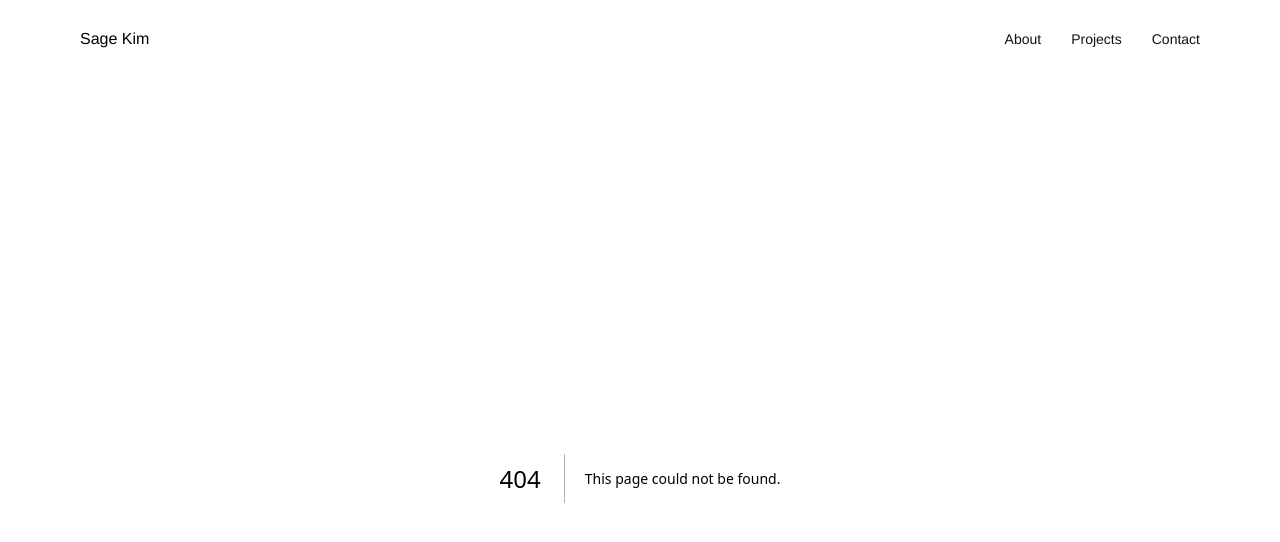
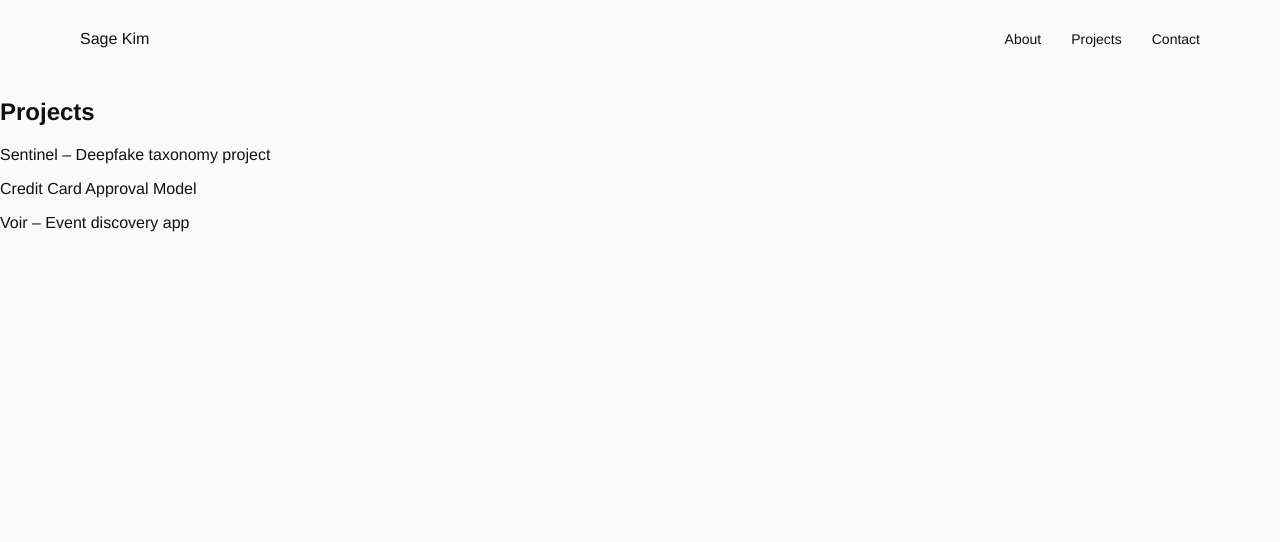
Before and after one commit to sageskim/sage-portfolio, a Next.js app: page /projects in a window 1280 px wide. Before the commit this address had no page. Shown: the top 542 px of the page. Built offline with nearby package versions, Linux system fonts and the light colour scheme.

Commit message:
Add Projects component with project listings

```diff
--- /dev/null
+++ b/app/projects/page.tsx
@@ -0,0 +1,12 @@
+export default function Projects() {
+  return (
+    <section className="page">
+      <h1>Projects</h1>
+
+      <p>Sentinel – Deepfake taxonomy project</p>
+      <p>Credit Card Approval Model</p>
+      <p>Voir – Event discovery app</p>
+
+    </section>
+  )
+}
```
